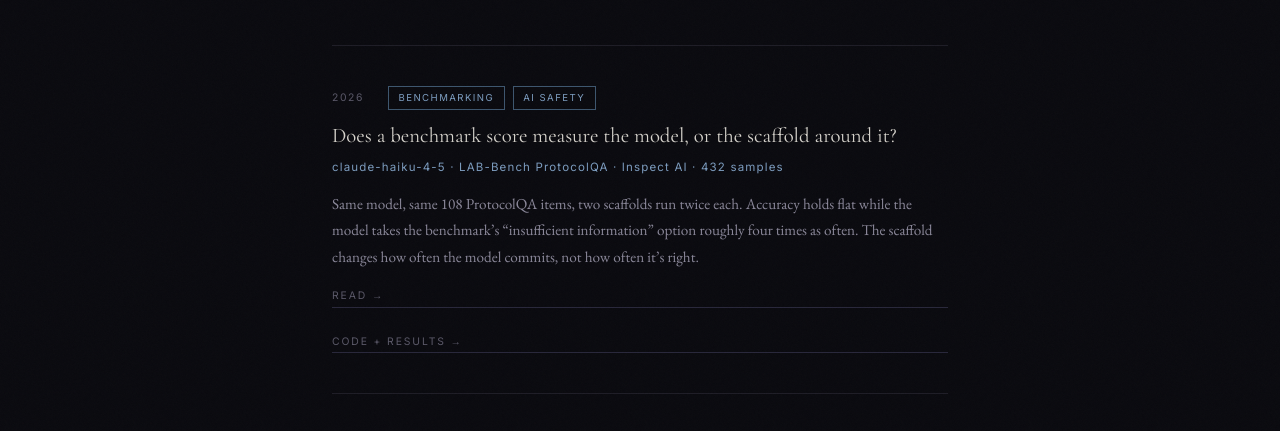
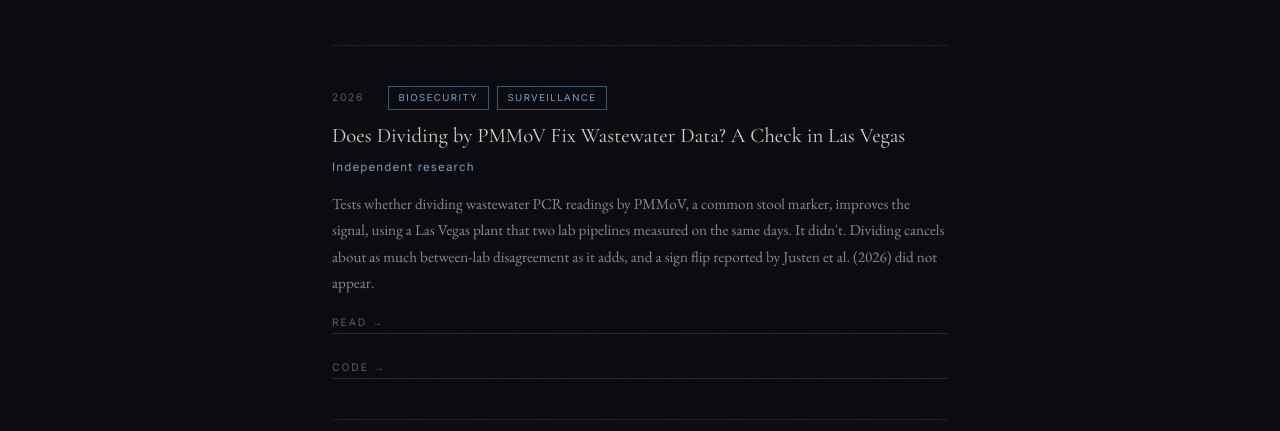
Before and after one commit to santi1bent-cmd/santi1bent-cmd.github.io, a plain HTML site: page research.html in a window 1280 px wide. Shown: the part 290-721 px from the top of the page. Drawn offline with nearby package versions, Linux system fonts and the light colour scheme.

Commit message:
Add PMMoV Las Vegas wastewater study
Co-Authored-By: Claude Sonnet 5.5 <noreply@anthropic.com>
Claude-Session: https://claude.ai/code/session_01J3ujREGFqyijHw1zUT1VXa

```diff
--- a/research.html
+++ b/research.html
@@ -28,6 +28,25 @@
       </header>
 
       <div class="research-grid fade-in fade-in-delay-1">
+
+        <div class="research-item">
+          <div class="research-meta">
+            <span class="research-year">2026</span>
+            <div class="research-tags">
+              <span class="tag">Biosecurity</span>
+              <span class="tag">Surveillance</span>
+            </div>
+          </div>
+          <div class="research-title">
+            <a href="notes/pmmov-las-vegas.pdf" target="_blank" rel="noopener" style="color: inherit; text-decoration: none;">Does Dividing by PMMoV Fix Wastewater Data? A Check in Las Vegas</a>
+          </div>
+          <div class="research-venue">Independent research</div>
+          <p class="research-abstract">Tests whether dividing wastewater PCR readings by PMMoV, a common stool marker, improves the signal, using a Las Vegas plant that two lab pipelines measured on the same days. It didn't. Dividing cancels about as much between-lab disagreement as it adds, and a sign flip reported by Justen et al. (2026) did not appear.</p>
+          <div class="research-links">
+            <a class="research-link" href="notes/pmmov-las-vegas.pdf" target="_blank" rel="noopener">Read →</a>
+            <a class="research-link" href="https://github.com/santi1bent-cmd/pmmov-las-vegas" target="_blank" rel="noopener">Code →</a>
+          </div>
+        </div>
 
         <div class="research-item">
           <div class="research-meta">
```
Also changed, not shown: 1 other file.
